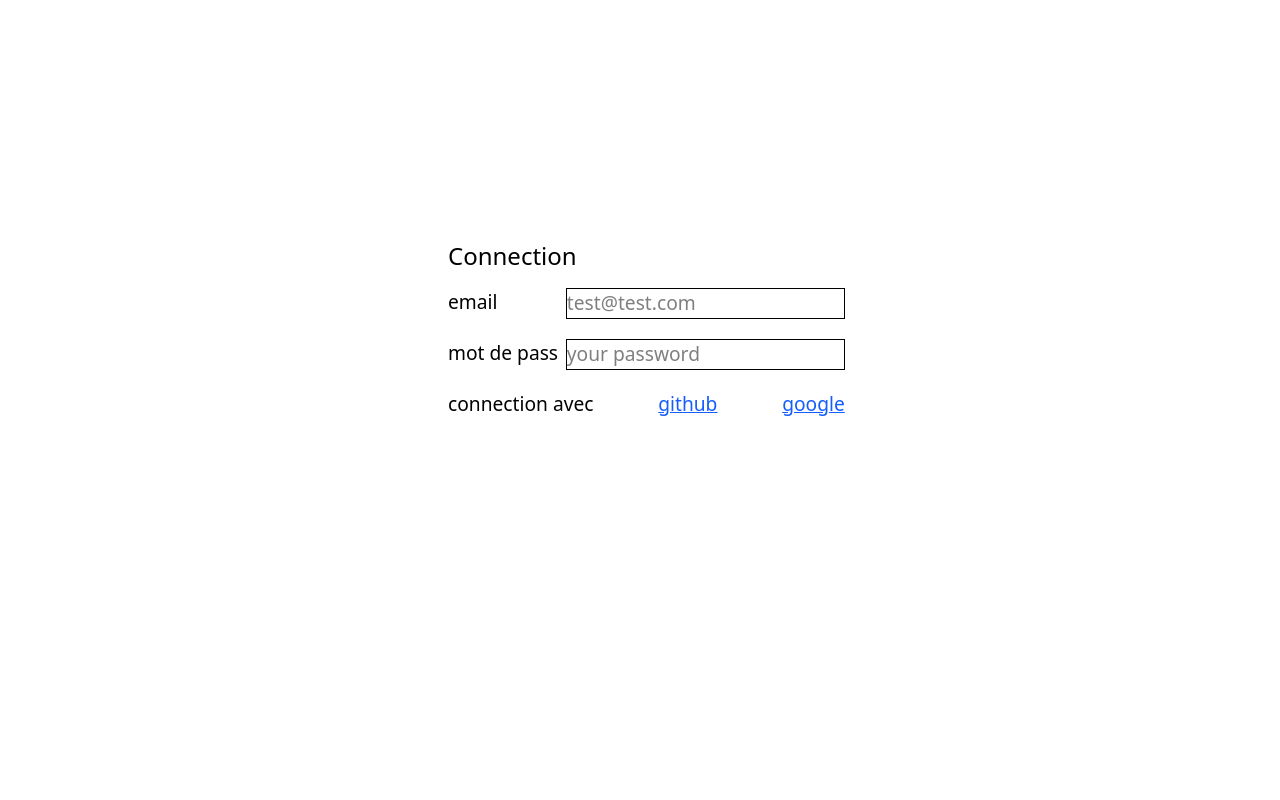
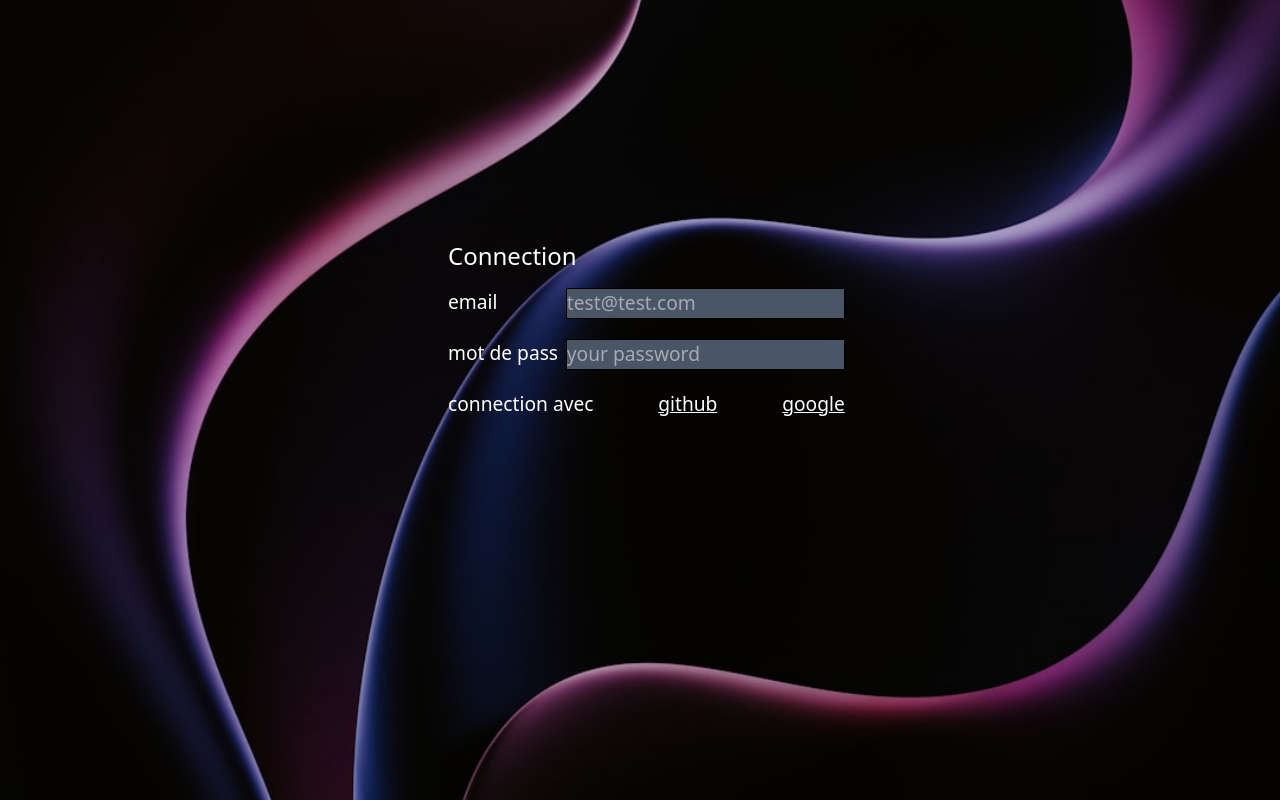
Before and after one commit to mysteriou13/expense-track, a Next.js app: page / in a window 1280 px wide. Built offline with nearby package versions, Linux system fonts and the light colour scheme; no server answers.

Commit message:
add backgroud picture for the from connection

```diff
--- a/src/app/components/fromConnection/fromConnection.tsx
+++ b/src/app/components/fromConnection/fromConnection.tsx
@@ -2,14 +2,14 @@
 import { signIn } from "next-auth/react";
 export default function FromConnection() {
   return (
-    <div className="relative left-[35vw] top-[30vh]  w-[31vw] h-[60%]">
+    <div className="text-white relative left-[35vw] top-[30vh]  w-[31vw] h-[60%]">
       <form>
         <h1 className="text-2xl mb-4"> Connection</h1>
         <div className="grid gap-5 text-[1.2em]">
           <div className="flex justify-between">
             <label> email</label>
             <input
-              className="border-black"
+              className="border-black bg-gray-600"
               name="email"
               type="email"
               placeholder="test@test.com"
@@ -18,22 +18,22 @@
           <div className="flex justify-between">
             <label> mot de pass </label>
             <input
-              className="border-black"
+              className="border-black bg-gray-600"
               name="pass"
               type="password"
               placeholder="your password"
             />
           </div>
-          <div className="flex justify-between">
+          <div className=" flex justify-between">
             connection avec
             <div
-              className=" text-blue-600 underline hover:cursor-pointer"
+              className=" underline hover:cursor-pointer"
               onClick={() => signIn("github")}
             >
               github
             </div>
             <div
-              className=" text-blue-600 underline hover:cursor-pointer"
+              className=" underline hover:cursor-pointer"
               onClick={() => signIn("google")}
             >
               google
--- a/src/app/page.tsx
+++ b/src/app/page.tsx
@@ -6,7 +6,7 @@
   const session = await getServerSession(authOptions);
 
   return (
-    <div>
+    <div  className=" h-screen w-screen bg-cover bg-center bg-[url(/back-index.jpg)]">
       {!session ? (
         <FromConnection />
       ) : (
```
Also changed, not shown: public/back-index.jpg (added).
